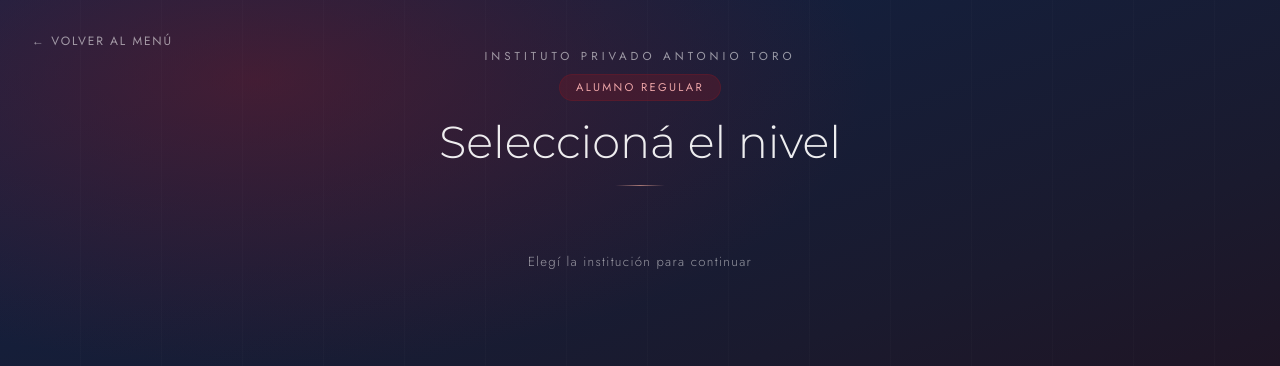
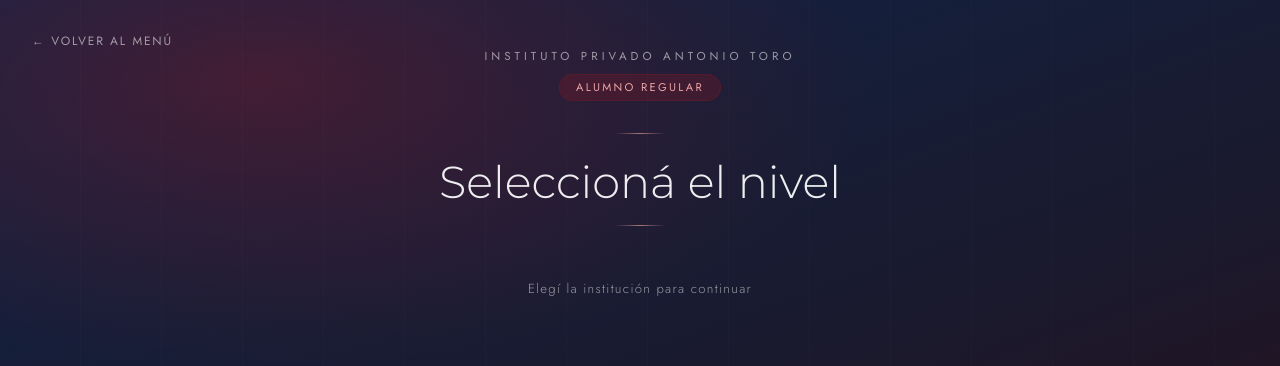
Before and after one commit to AlanGomez2022/certif, a plain HTML site: page pages/seleccion.html in a window 1280 px wide. Shown: the top 366 px of the page. Drawn offline with Linux system fonts and the light colour scheme.

Commit message:
linea de borde superior

```diff
--- a/pages/seleccion.html
+++ b/pages/seleccion.html
@@ -22,6 +22,8 @@
     <header class="header">
       <p class="header-eyebrow">Instituto Privado Antonio Toro</p>
       <div id="tipo-badge" class="tipo-badge"></div>
+      <div class="header-line"></div>
+      <br>
       <h1>Seleccioná el <span>nivel</span></h1>
       <div class="header-line"></div>
     </header>
```
